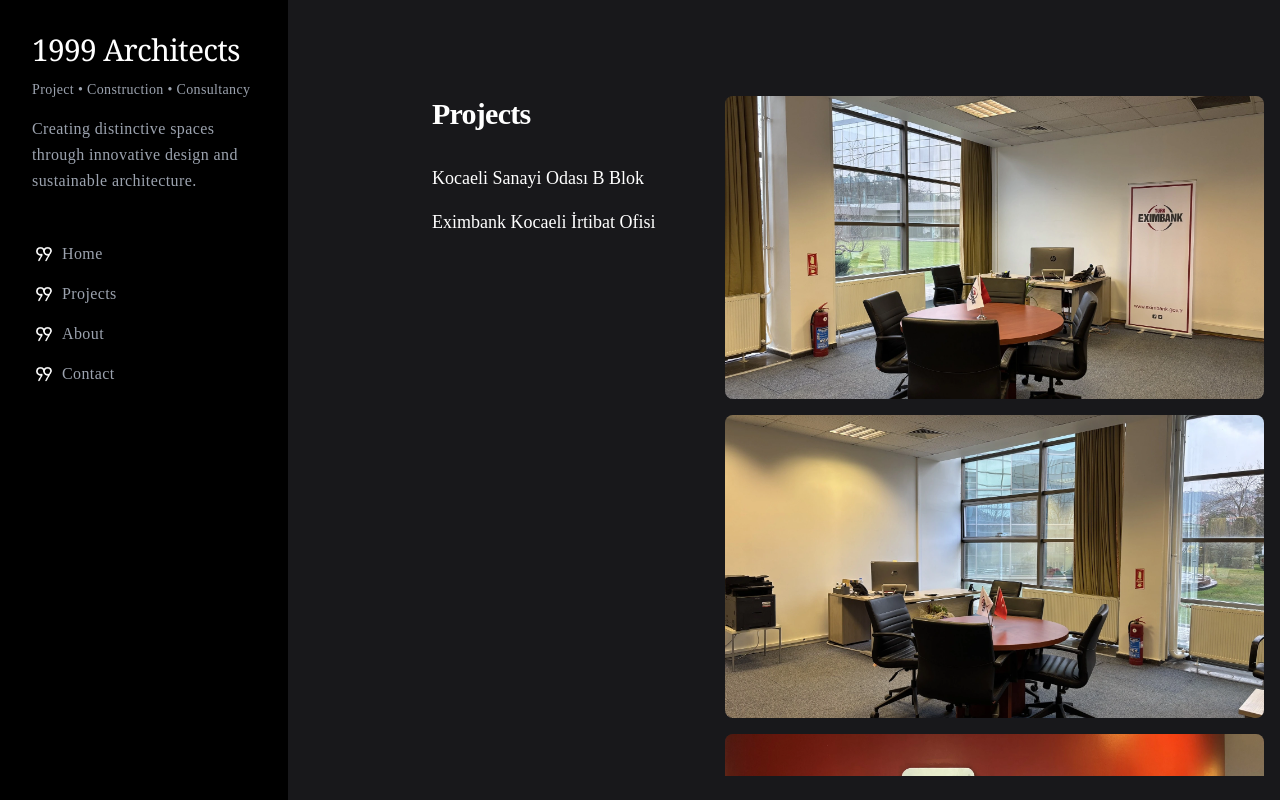
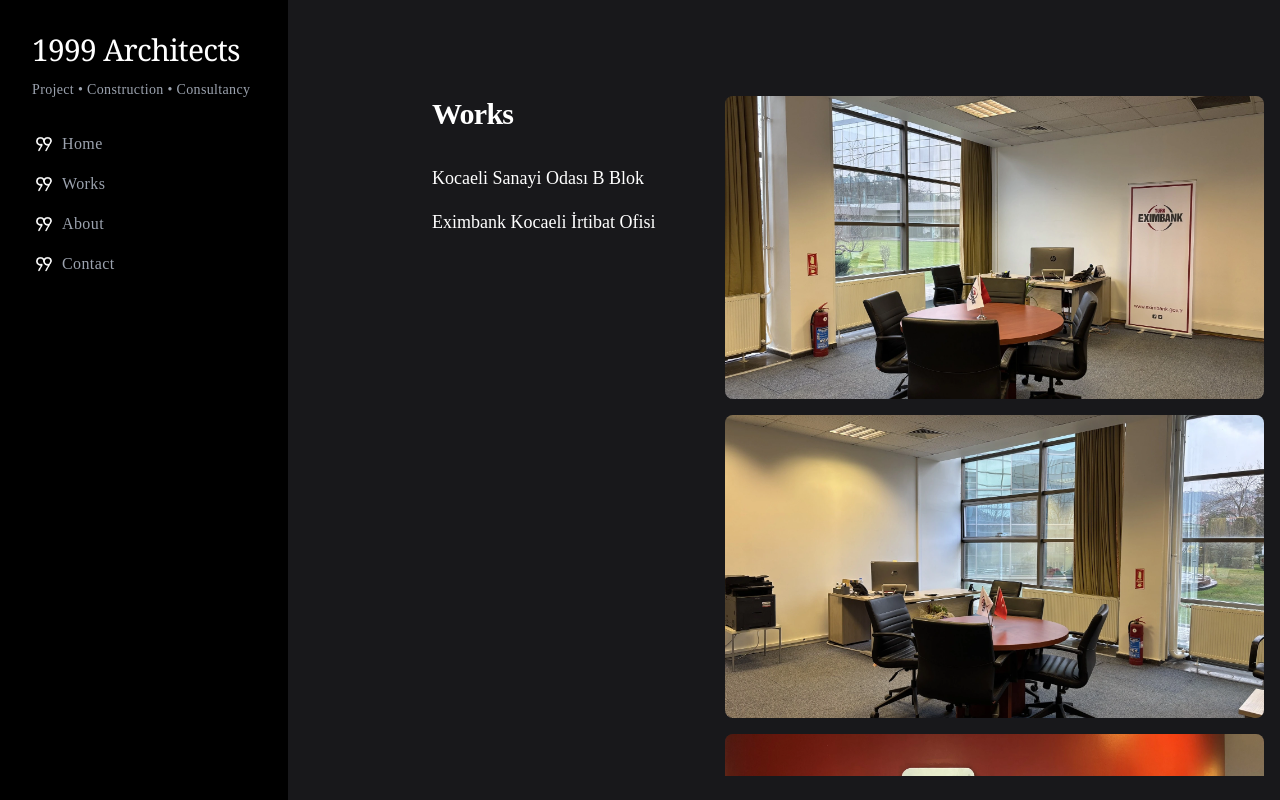
Before and after one commit to iberatkaya/1999mimarlik, a Next.js app: page /projects/eximbank in a window 1280 px wide. Built offline with nearby package versions, Linux system fonts and the light colour scheme.

Commit message:
Updated text

```diff
--- a/src/app/about/page.tsx
+++ b/src/app/about/page.tsx
@@ -24,13 +24,9 @@ export default function About() {
           <h1 className="text-white text-3xl tracking-tight mb-3 flex items-center">
             <span className="font-serif">1999 Architects</span>
           </h1>
-          <p className="text-gray-400 text-sm tracking-wide mb-4">
+          <p className="text-gray-400 text-sm tracking-wide mb-8">
             Project • Construction • Consultancy
           </p>
-          <h2 className="text-gray-400 text-base tracking-wide leading-relaxed mb-12">
-            Creating distinctive spaces through innovative design and
-            sustainable architecture.
-          </h2>
           <nav className="flex flex-col gap-4">
             {defaultNavLinks.map((link) => (
               <a
--- a/src/app/contact/page.tsx
+++ b/src/app/contact/page.tsx
@@ -24,13 +24,9 @@ export default function Contact() {
           <h1 className="text-white text-3xl tracking-tight mb-3 flex items-center">
             <span className="font-serif">1999 Architects</span>
           </h1>
-          <p className="text-gray-400 text-sm tracking-wide mb-4">
+          <p className="text-gray-400 text-sm tracking-wide mb-8">
             Project • Construction • Consultancy
           </p>
-          <h2 className="text-gray-400 text-base tracking-wide leading-relaxed mb-12">
-            Creating distinctive spaces through innovative design and
-            sustainable architecture.
-          </h2>
           <nav className="flex flex-col gap-4">
             {defaultNavLinks.map((link) => (
               <a
--- a/src/app/page.tsx
+++ b/src/app/page.tsx
@@ -57,13 +57,9 @@ export default function Home() {
             <h1 className="text-white text-3xl tracking-tight mb-3 flex items-center">
               <span className="font-serif">1999 Architects</span>
             </h1>
-            <p className="text-gray-400 text-sm tracking-wide mb-4">
+            <p className="text-gray-400 text-sm tracking-wide mb-8">
               Project • Construction • Consultancy
             </p>
-            <h2 className="text-gray-400 text-base tracking-wide leading-relaxed mb-12">
-              Creating distinctive spaces through innovative design and
-              sustainable architecture.
-            </h2>
             <nav className="flex flex-col gap-4">
               {defaultNavLinks.map((link) => (
                 <a
--- a/src/app/projects/[projectId]/content.tsx
+++ b/src/app/projects/[projectId]/content.tsx
@@ -51,13 +51,9 @@ export default function ProjectPageContent() {
           <h1 className="text-white text-3xl tracking-tight mb-3 flex items-center">
             <span className="font-serif">1999 Architects</span>
           </h1>
-          <p className="text-gray-400 text-sm tracking-wide mb-4">
+          <p className="text-gray-400 text-sm tracking-wide mb-8">
             Project • Construction • Consultancy
           </p>
-          <h2 className="text-gray-400 text-base tracking-wide leading-relaxed mb-12">
-            Creating distinctive spaces through innovative design and
-            sustainable architecture.
-          </h2>
           <nav className="flex flex-col gap-4">
             {defaultNavLinks.map((link) => (
               <a
@@ -88,7 +84,7 @@ export default function ProjectPageContent() {
                 {/* Left Column - Project Links */}
                 <div>
                   <h1 className="text-3xl font-bold tracking-tight mb-8">
-                    Projects
+                    Works
                   </h1>
                   <div className="grid gap-6"></div>
                   <div className="text-white transition-colors cursor-pointer mb-4">
--- a/src/components/navbar.tsx
+++ b/src/components/navbar.tsx
@@ -17,7 +17,7 @@ interface NavbarProps {
 
 export const defaultNavLinks = [
   { name: "Home", href: "/" },
-  { name: "Projects", href: "/projects" },
+  { name: "Works", href: "/projects" },
   { name: "About", href: "/about" },
   { name: "Contact", href: "/contact" },
 ];
```
